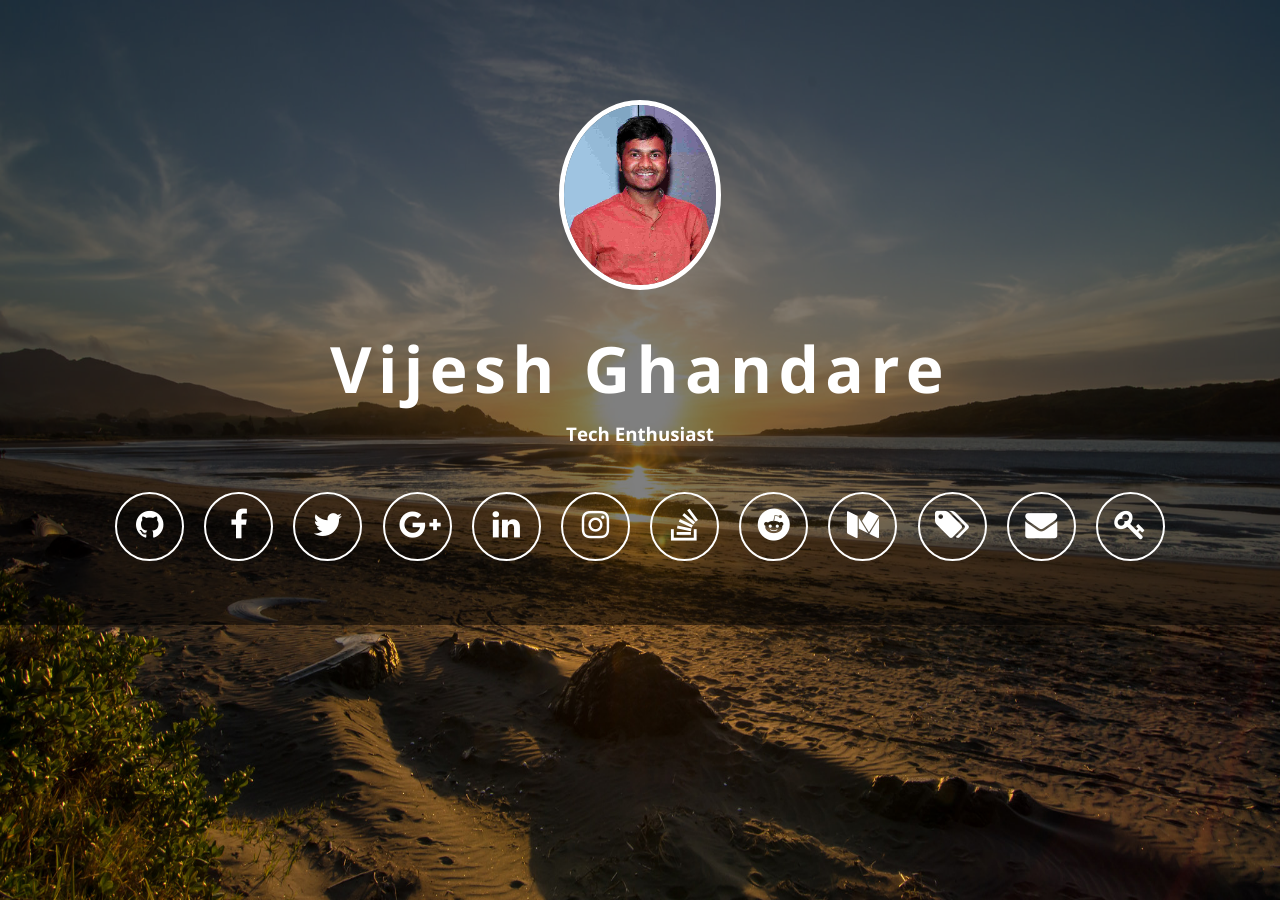
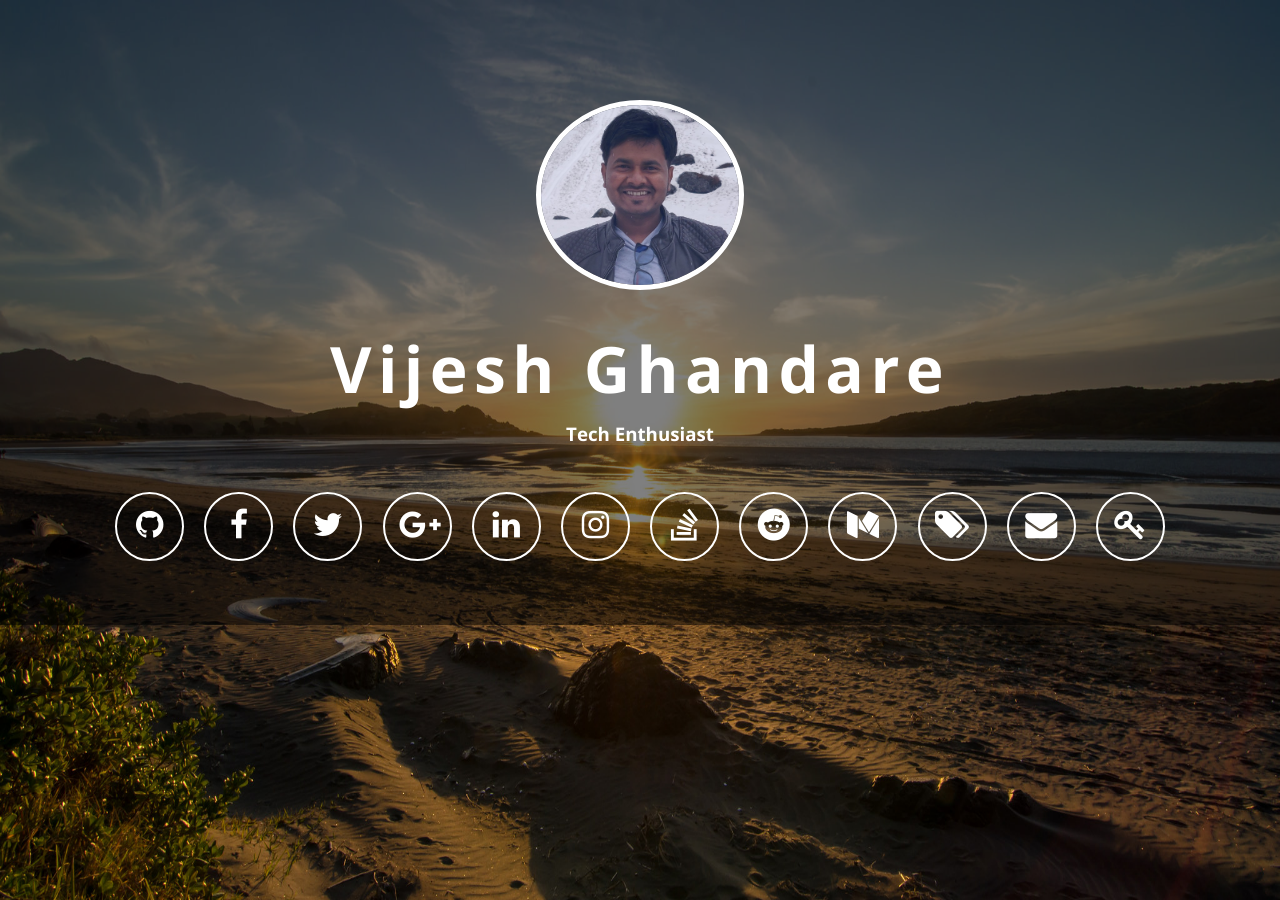
Before and after one commit to VIJESHG/VIJESHG.github.io, a Jekyll site: the page built from index.html, in a window 1280 px wide. Built offline with Jekyll 4.4.1, drawn with Linux system fonts in a browser that asks for light colours; nearby versions of some CDN libraries.

Commit message:
Update _config.yml

```diff
--- a/_config.yml
+++ b/_config.yml
@@ -33,7 +33,7 @@ avatar: yes
 #avatar_img_path: "imgs/avatar.jpg""
 # You can link to your GitHub image. That way it will get updated
 # automatically whenever you change your GitHub profile picture
-avatar_img_path: "imgs/Vijesh.jpg"
+avatar_img_path: "imgs/photo.jpg"
 
 
 front_img: yes
```
